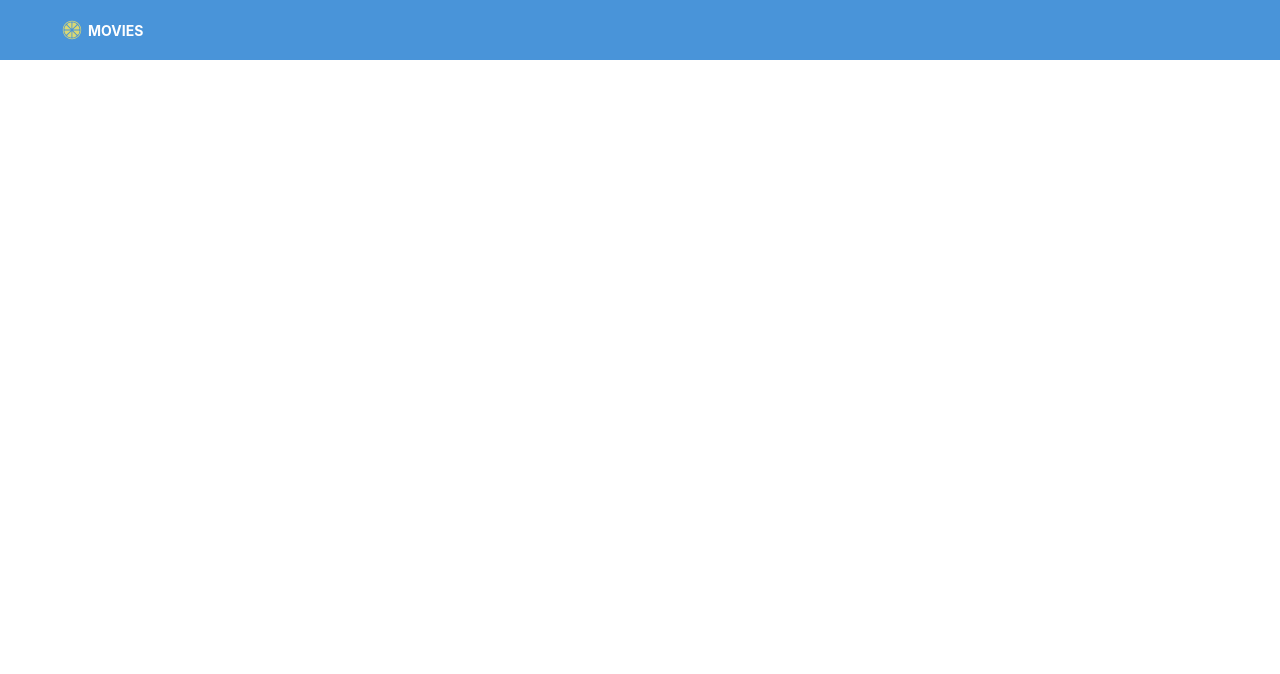
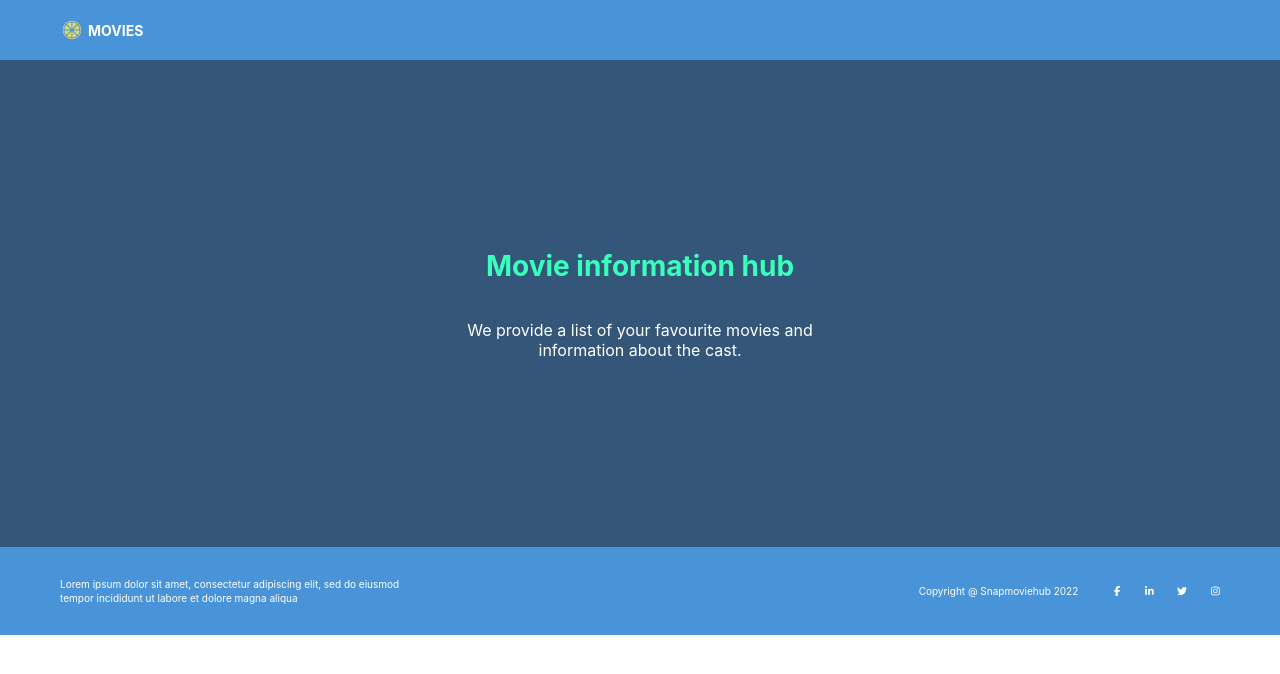
Before and after one commit to Hvinder/movie-hub, a React (Create React App) app: page / in a window 1280 px wide. Shown: the top 674 px of the page. Built offline with nearby package versions, Linux system fonts and the light colour scheme.

Commit message:
added footer

```diff
--- a/package.json
+++ b/package.json
@@ -3,6 +3,10 @@
   "version": "0.1.0",
   "private": true,
   "dependencies": {
+    "@fortawesome/fontawesome-svg-core": "^6.1.2",
+    "@fortawesome/free-brands-svg-icons": "^6.1.2",
+    "@fortawesome/free-solid-svg-icons": "^6.1.2",
+    "@fortawesome/react-fontawesome": "^0.2.0",
     "@testing-library/jest-dom": "^5.16.5",
     "@testing-library/react": "^13.3.0",
     "@testing-library/user-event": "^13.5.0",
--- /dev/null
+++ b/src/components/HeroSection.tsx
@@ -0,0 +1,42 @@
+import styled from "styled-components";
+
+const Container = styled.div`
+  display: flex;
+  flex-direction: column;
+  align-items: center;
+  justify-content: center;
+  gap: 36px;
+  width: 100%;
+  background: #345678;
+  height: 487px;
+`;
+
+const Title = styled.div`
+  font-weight: 700;
+  font-size: 28px;
+  line-height: 36px;
+  color: #38ffbb;
+`;
+
+const Subtitle = styled.div`
+  font-weight: 400;
+  font-size: 16px;
+  line-height: 20px;
+  color: #ffffff;
+  max-width: 400px;
+  text-align: center;
+`;
+
+const HeroSection = () => {
+  return (
+    <Container>
+      <Title>Movie information hub</Title>
+      <Subtitle>
+        We provide a list of your favourite movies and information about the
+        cast.
+      </Subtitle>
+    </Container>
+  );
+};
+
+export default HeroSection;
--- /dev/null
+++ b/src/components/common/Footer.tsx
@@ -0,0 +1,61 @@
+import styled from "styled-components";
+import { FontAwesomeIcon } from "@fortawesome/react-fontawesome";
+import {
+  faFacebookF,
+  faInstagram,
+  faLinkedinIn,
+  faTwitter,
+} from "@fortawesome/free-brands-svg-icons";
+
+const Container = styled.div`
+  display: flex;
+  align-items: center;
+  justify-content: space-between;
+  width: 100%;
+  padding: 30px 60px;
+  box-sizing: border-box;
+  background: #4994d9;
+  font-weight: 400;
+  font-size: 10px;
+  line-height: 14px;
+  color: #ffffff;
+`;
+
+const Description = styled.div`
+  max-width: 30%;
+`;
+
+const RightSection = styled.div`
+  display: flex;
+  align-items: center;
+  gap: 36px;
+`;
+
+const Copyright = styled.div``;
+
+const Socials = styled.div`
+  display: flex;
+  gap: 24px;
+`;
+
+const Footer = () => {
+  return (
+    <Container>
+      <Description>
+        Lorem ipsum dolor sit amet, consectetur adipiscing elit, sed do eiusmod
+        tempor incididunt ut labore et dolore magna aliqua
+      </Description>
+      <RightSection>
+        <Copyright>Copyright @ Snapmoviehub 2022</Copyright>
+        <Socials>
+          <FontAwesomeIcon icon={faFacebookF} />
+          <FontAwesomeIcon icon={faLinkedinIn} />
+          <FontAwesomeIcon icon={faTwitter} />
+          <FontAwesomeIcon icon={faInstagram} />
+        </Socials>
+      </RightSection>
+    </Container>
+  );
+};
+
+export default Footer;
--- a/src/pages/Home.tsx
+++ b/src/pages/Home.tsx
@@ -1,6 +1,8 @@
 import React from "react";
 import styled from "styled-components";
+import Footer from "../components/common/Footer";
 import Header from "../components/common/Header";
+import HeroSection from "../components/HeroSection";
 
 const Container = styled.div`
   display: flex;
@@ -13,6 +15,8 @@ const Home: React.FC = () => {
   return (
     <Container>
       <Header />
+      <HeroSection />
+      <Footer />
     </Container>
   );
 };
```
Also changed, not shown: 1 other file (tests, documents, lock files or other folders).
